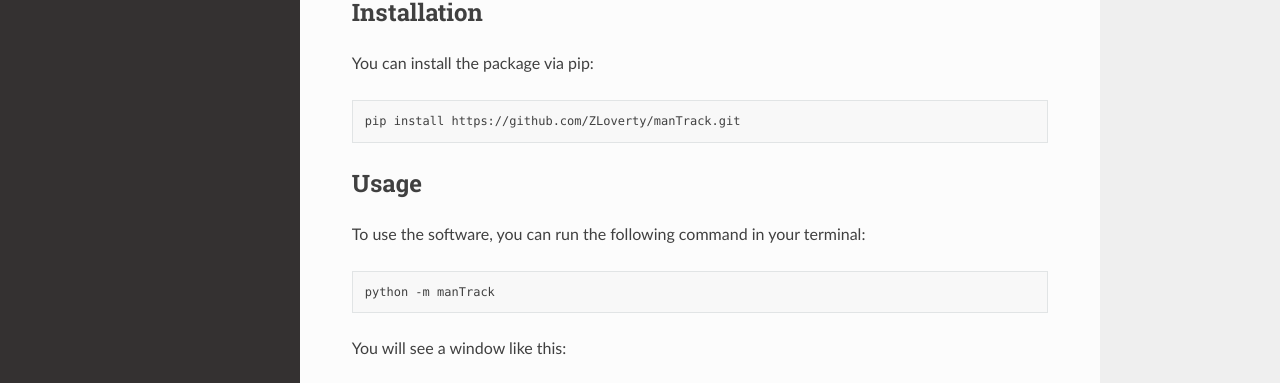
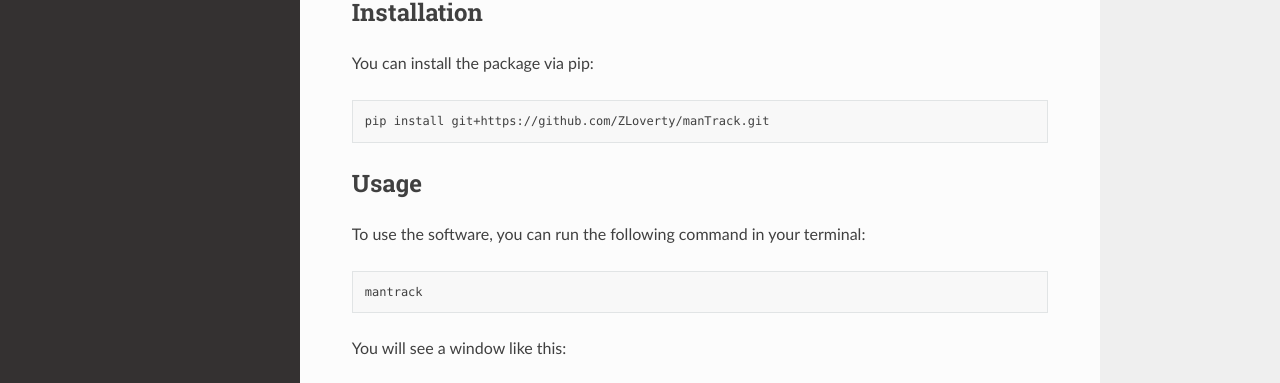
Before and after one commit to ZLoverty/manTrack, a Sphinx documentation site: the page built from docs/source/index.rst, in a window 1280 px wide and 1390 px high. Shown: the part 236-619 px from the top of the window. Built offline with Sphinx 7.4.7 and the Read the Docs theme 3.1.0, drawn with Linux system fonts in a browser that asks for light colours.

Commit message:
correct the installation command

```diff
--- a/docs/source/index.rst
+++ b/docs/source/index.rst
@@ -9,7 +9,7 @@
 
 .. code-block:: bash
 
-    pip install https://github.com/ZLoverty/manTrack.git
+    pip install git+https://github.com/ZLoverty/manTrack.git
 
 Usage
 -----
@@ -17,7 +17,7 @@
 
 .. code-block:: bash
 
-    python -m manTrack
+    mantrack
 
 You will see a window like this:
 
```
Also changed, not shown: readme.md (+1 -1 lines).
